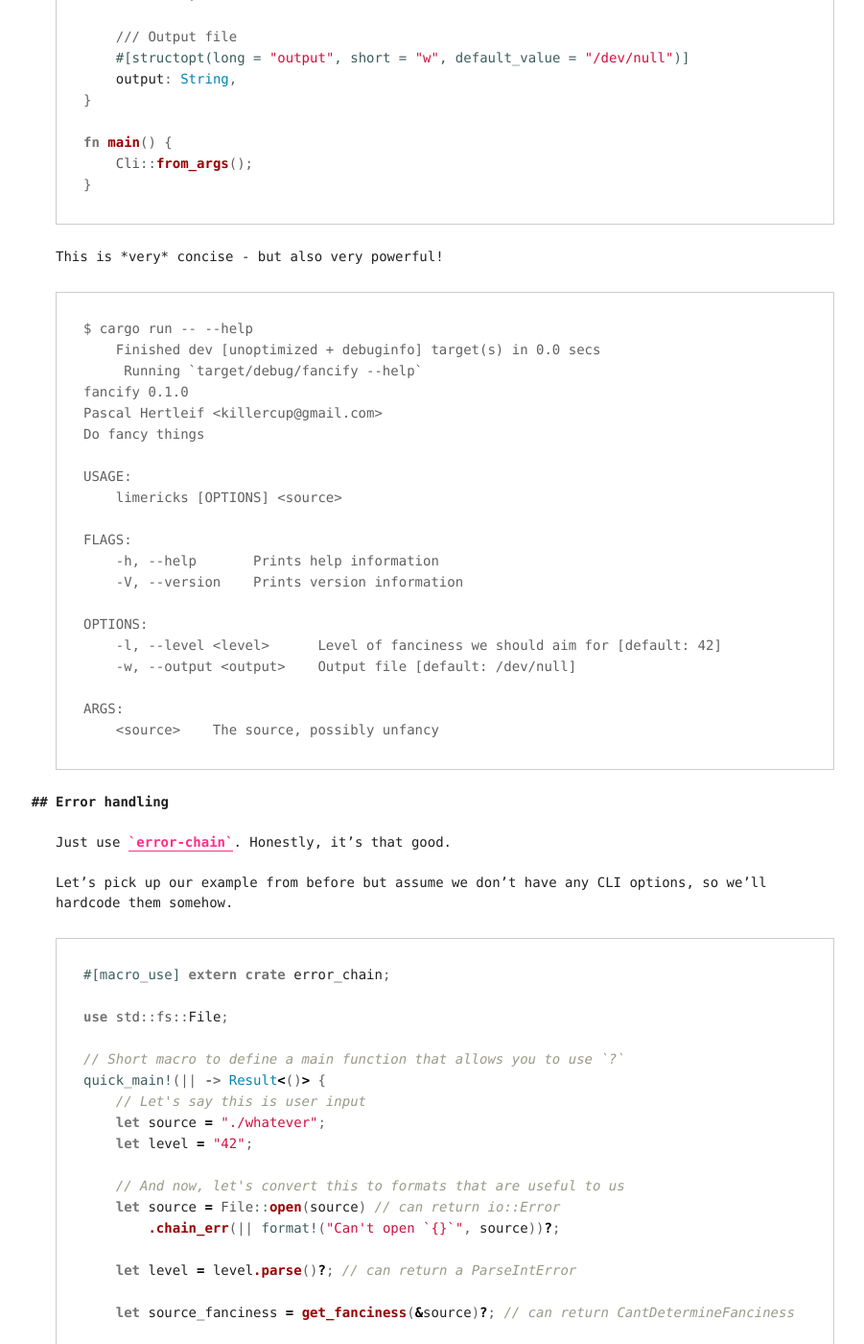
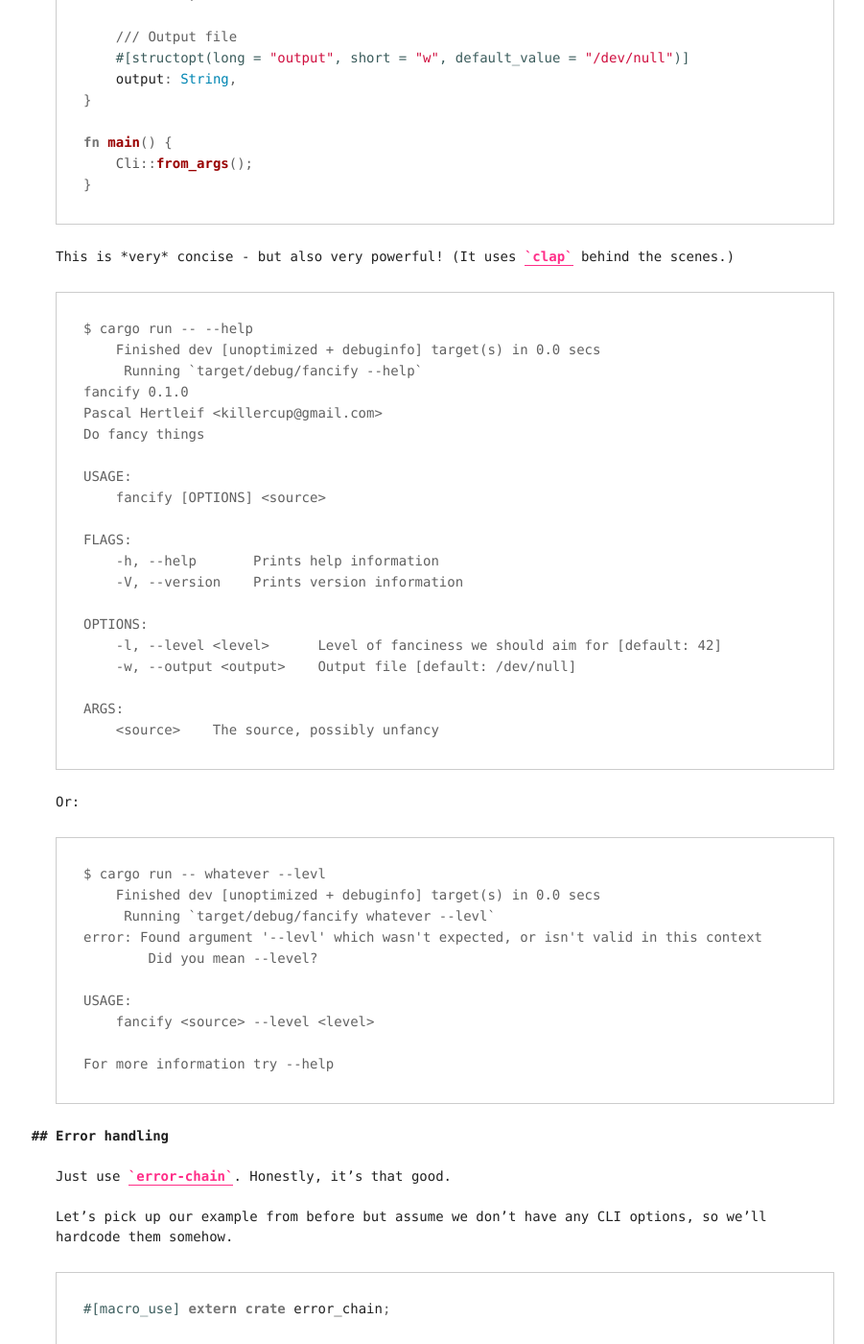
Before and after one commit to killercup/scribbles, a Jekyll site: the page built from _posts/2017-08-31-rust-cli-tips.md, in a window 1280 px wide and 1400 px high, scrolled down 902 px. Shown: the whole window at 96% size, without its empty margins (176-1077 px from the left). Built offline with Jekyll 4.4.1, drawn with Linux system fonts in a browser that asks for light colours; some of the changed text lies outside the part shown.

Commit message:
CLI tips: Add wrong arg example, mention clap

````diff
--- a/_posts/2017-08-31-rust-cli-tips.md
+++ b/_posts/2017-08-31-rust-cli-tips.md
@@ -46,7 +46,7 @@ fn main() {
 }
 ```
 
-This is _very_ concise - but also very powerful!
+This is _very_ concise - but also very powerful! (It uses [`clap`] behind the scenes.)
 
 ```
 $ cargo run -- --help
@@ -57,7 +57,7 @@ Pascal Hertleif <killercup@gmail.com>
 Do fancy things
 
 USAGE:
-    limericks [OPTIONS] <source>
+    fancify [OPTIONS] <source>
 
 FLAGS:
     -h, --help       Prints help information
@@ -69,6 +69,21 @@ OPTIONS:
 
 ARGS:
     <source>    The source, possibly unfancy
+```
+
+Or:
+
+```
+$ cargo run -- whatever --levl
+    Finished dev [unoptimized + debuginfo] target(s) in 0.0 secs
+     Running `target/debug/fancify whatever --levl`
+error: Found argument '--levl' which wasn't expected, or isn't valid in this context
+        Did you mean --level?
+
+USAGE:
+    fancify <source> --level <level>
+
+For more information try --help
 ```
 
 ## Error handling
@@ -143,7 +158,7 @@ Or:
 $ touch whatever
 $ cargo run
     Finished dev [unoptimized + debuginfo] target(s) in 0.0 secs
-     Running `target/debug/limericks`
+     Running `target/debug/fancify`
 Error: Already fancy enough: Source level 255 above target level 42
 ```
 
@@ -206,5 +221,6 @@ These were my five tips for writing small CLI applications in Rust (writing nice
 
 [Rust]: https://www.rust-lang.org/
 [`structopt`]: https://docs.rs/structopt
+[`clap`]: https://docs.rs/clap
 [`error-chain`]: https://docs.rs/error-chain
 [elegant APIs]: {% post_url 2016-07-21-elegant-apis-in-rust %}
````
